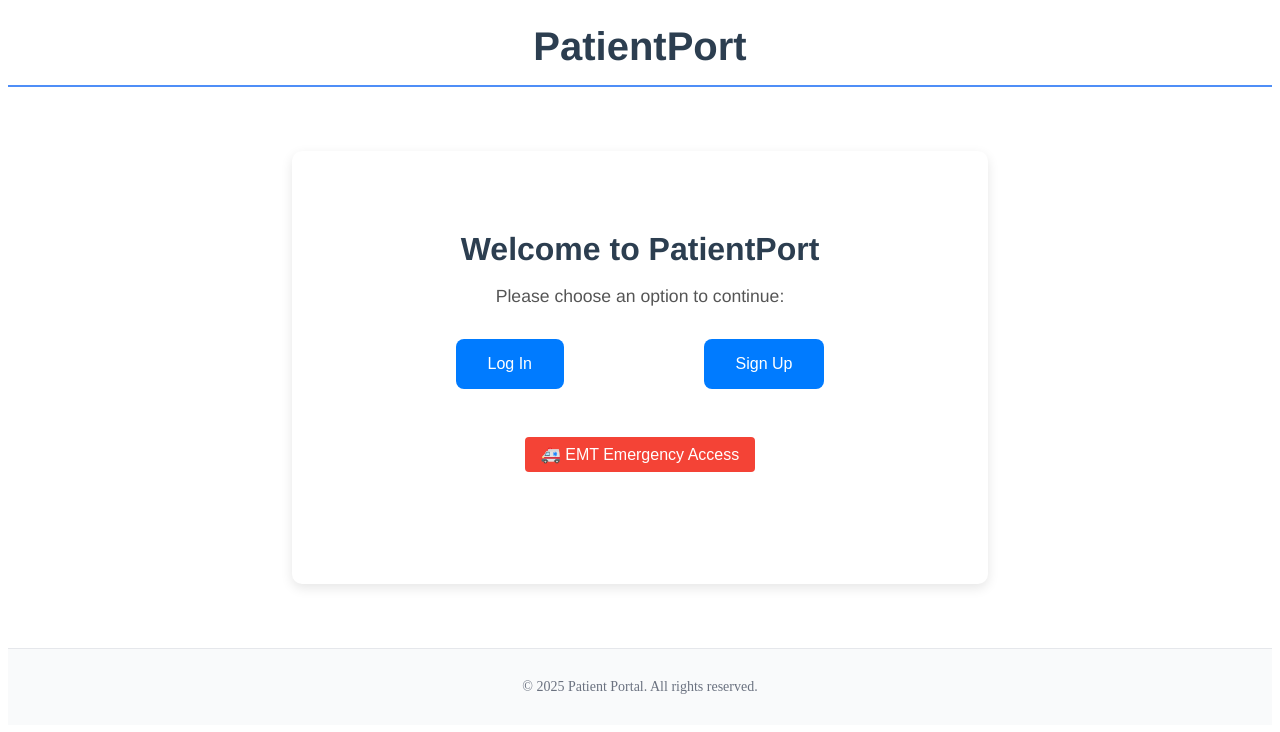
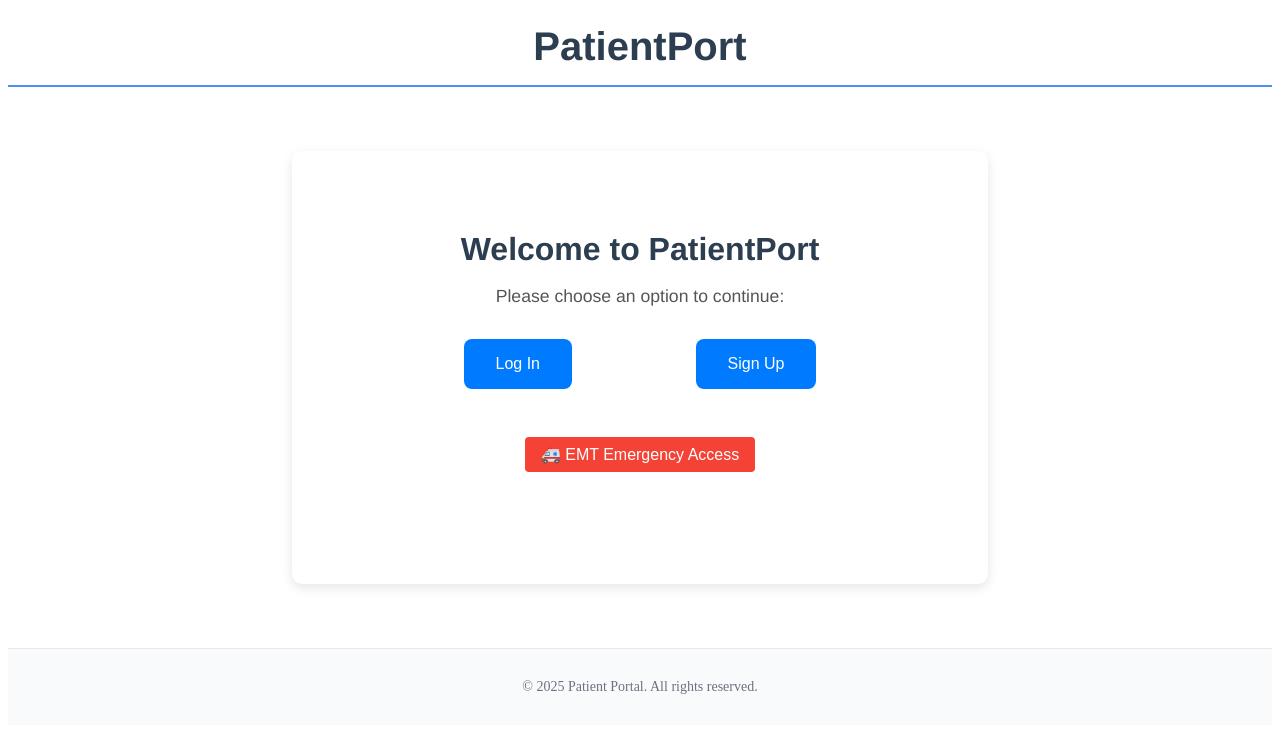
Before and after one commit to dinn7470/PatientPort_, a React (Vite) app in the folder frontend/: page / in a window 1280 px wide. Shown: the top 732 px of the page. Built offline with nearby package versions, Linux system fonts and the light colour scheme.

Commit message:
updated welcome screen buttons

```diff
--- a/frontend/src/components/welcome.css
+++ b/frontend/src/components/welcome.css
@@ -26,7 +26,7 @@
   display: flex;
   justify-content: space-evenly; /* Adjusted from center to space-evenly */
   margin-top: 2rem;
-  gap: 1.5rem; /* This gap controls space between buttons */
+  gap: .75 rem; /* This gap controls space between buttons */
 }
 
 /* Button styling */
```
